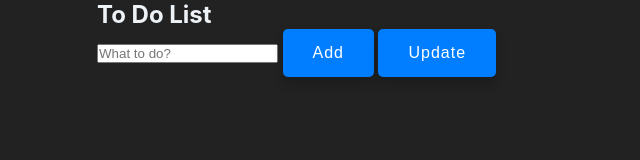
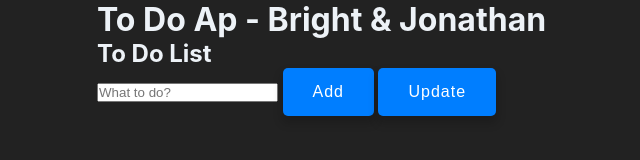
Before and after one commit to brightbawuah/MonkeyBusiness, a website: page To-Dp.html in a window 1280 px wide. Shown: the whole page, without its empty margins (201-841 px from the left). Drawn offline with Linux system fonts and the light colour scheme.

Commit message:
Update To-Dp.html
Add Title - H1

```diff
--- a/To-Dp.html
+++ b/To-Dp.html
@@ -9,6 +9,7 @@
     <title>To do</title>
 </head>
 <body>
+    <h1>To Do Ap - Bright & Jonathan</h1>
     <div id="wrapper" class="Header">
         <h2>To Do List</h2>
         <input type="text" id="add" placeholder="What to do?">
```
